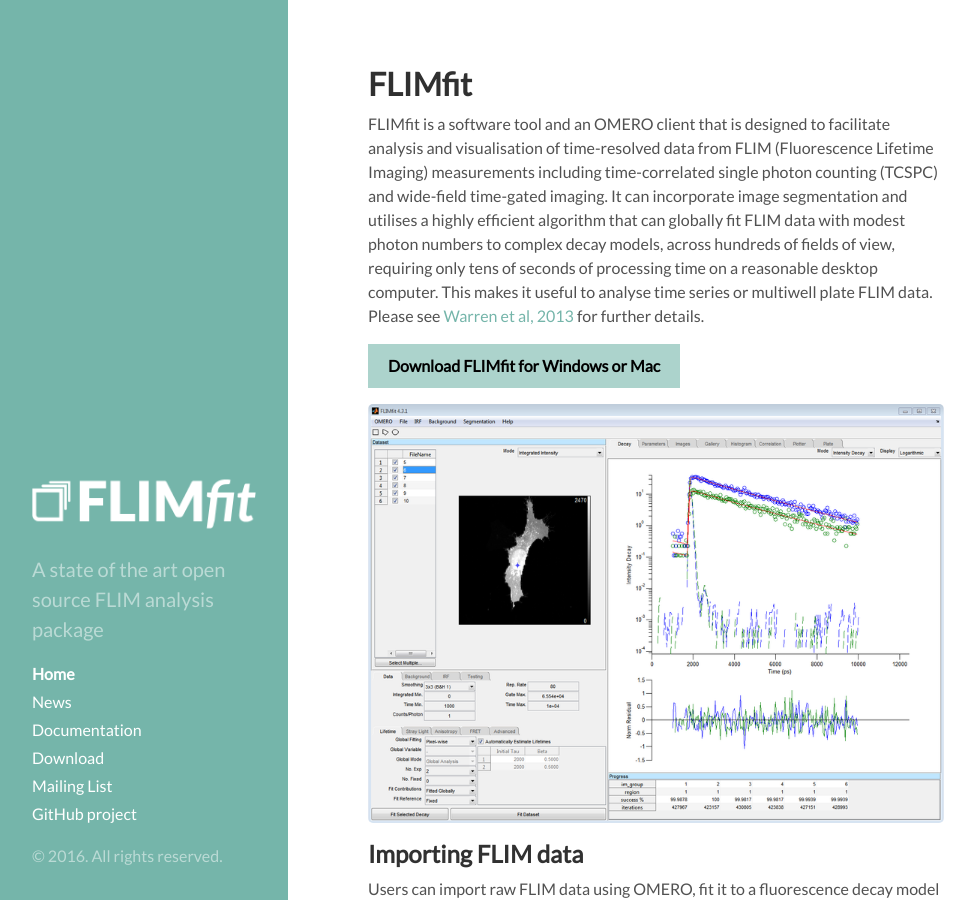
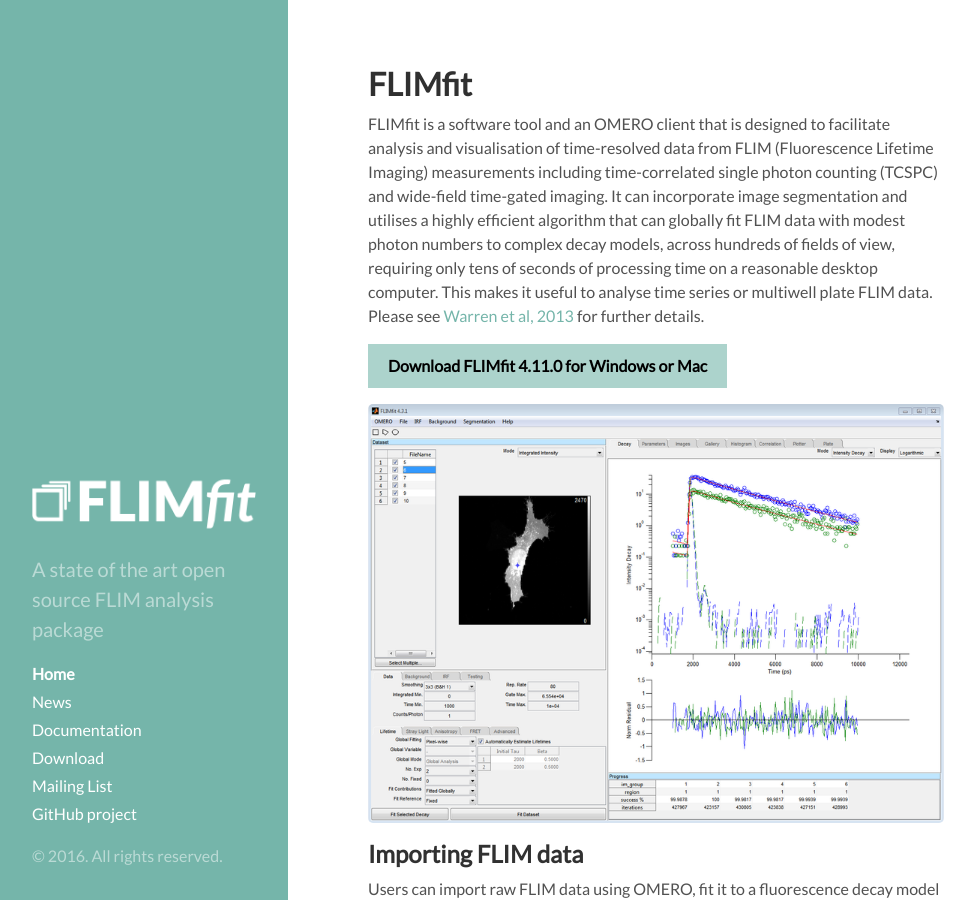
Before and after one commit to flimfit/FLIMfit-website, a Jekyll site: the page built from index.md, in a window 1280 px wide and 900 px high. Shown: the whole window, without its empty margins (0-975 px from the left). Built offline with Jekyll 4.4.1, drawn with Linux system fonts in a browser that asks for light colours; nearby versions of some CDN libraries; part of the change alters nothing that is shown.

Commit message:
Add version to download button

```diff
--- a/index.md
+++ b/index.md
@@ -3,9 +3,11 @@ layout: page
 title: FLIMfit
 ---
 
+{% assign latest = site.data.downloads | first %}
+
 FLIMfit is a software tool and an OMERO client that is designed to facilitate analysis and visualisation of time-resolved data from FLIM (Fluorescence Lifetime Imaging) measurements including time-correlated single photon counting (TCSPC) and wide-field time-gated imaging. It can incorporate image segmentation and utilises a highly efficient algorithm that can globally fit FLIM data with modest photon numbers to complex decay models, across hundreds of fields of view, requiring only tens of seconds of processing time on a reasonable desktop computer. This makes it useful to analyse time series or multiwell plate FLIM data. Please see [Warren et al, 2013](http://www.plosone.org/article/info%3Adoi%2F10.1371%2Fjournal.pone.0070687) for further details.
 
-<span class="download-button">[Download FLIMfit for Windows or Mac]({{site.baseurl}}downloads/latest)</span>
+<span class="download-button">[Download FLIMfit {{latest.version}} for Windows or Mac]({{site.baseurl}}downloads/latest)</span>
 
 ![placeholder]({{site.baseurl}}images/screenshot.png)
 
```
